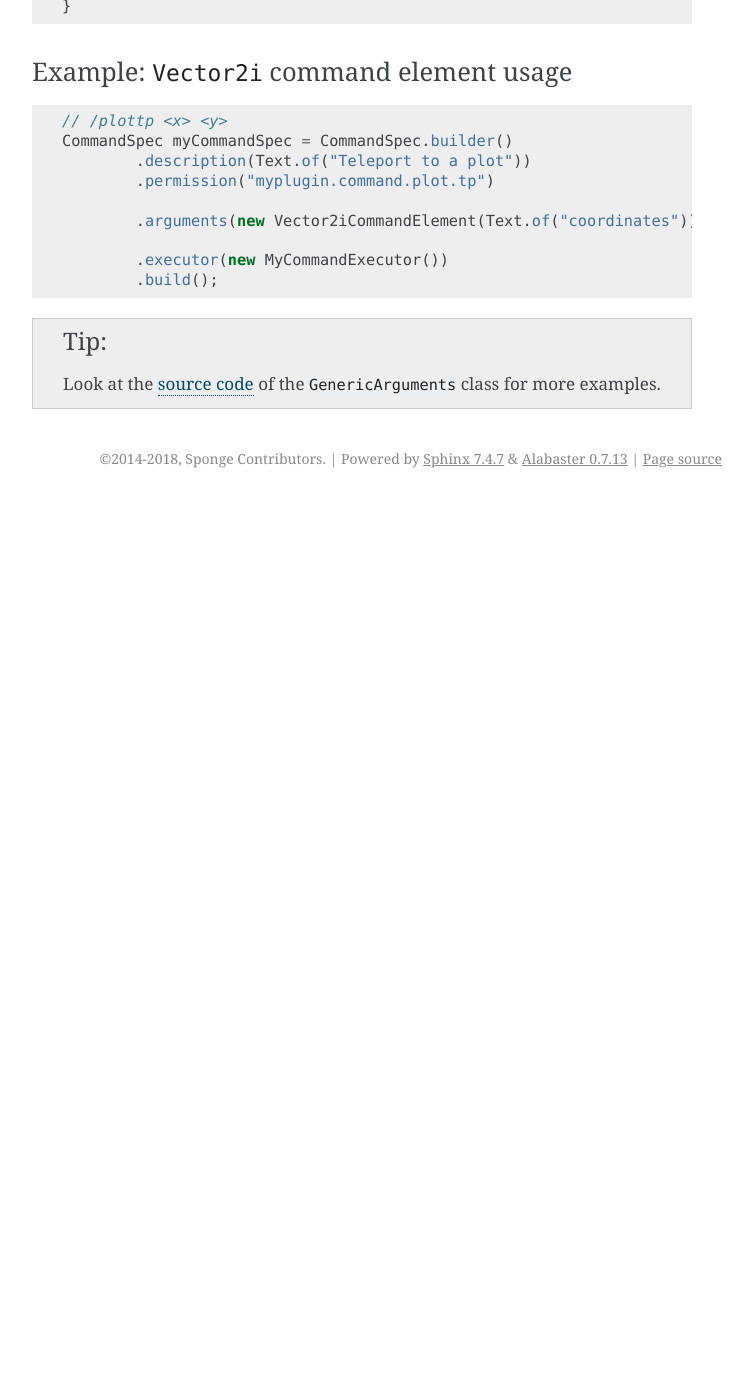
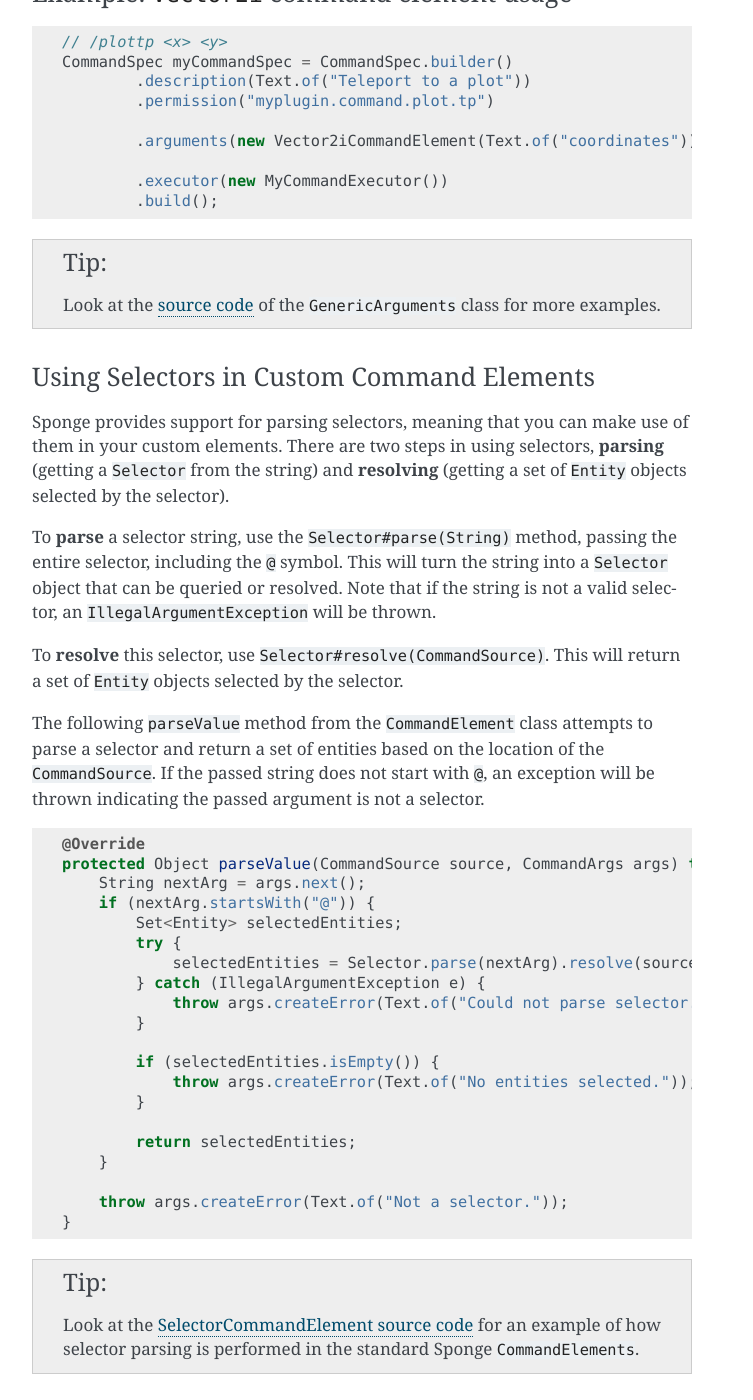
Before and after one commit to SpongePowered/SpongeDocs, a Sphinx documentation site: the page built from source/plugin/commands/arguments.rst, in a window 1280 px wide and 1400 px high, scrolled down 6188 px. Shown: the whole window, without its empty margins (388-1141 px from the left). Built offline with Sphinx 7.4.7, drawn with Linux system fonts in a browser that asks for light colours; pages that are not in the unit, such as notebooks, are missing from menus; cross-references to code outside the pages are shown as plain code; before the commit the page ends 6686 px from its top, so only the background shows below that; some of the changed text lies outside the part shown.

Commit message:
Add information about using selectors in command elements. (#744)
* Add information about using selectors in command elements.

* Minor changes

* Fix minor typos

```diff
--- a/source/plugin/commands/arguments.rst
+++ b/source/plugin/commands/arguments.rst
@@ -11,6 +11,9 @@ Argument Parsing
     org.spongepowered.api.command.args.CommandElement
     org.spongepowered.api.command.args.GenericArguments
     org.spongepowered.api.command.spec.CommandSpec.Builder
+    org.spongepowered.api.entity.Entity
+    org.spongepowered.api.text.selector.Selector
+    java.lang.IllegalArgumentException
     java.lang.String
 
 The Command Builder API comes with a powerful argument parser. It converts the string input to java base types
@@ -203,23 +205,20 @@ The parser in this example reads two input arguments and converts them to a vect
        @Override
        protected Object parseValue(CommandSource source, CommandArgs args) throws ArgumentParseException {
 
-           // <x> <y>
-           errorargs=args;
-
            String xInput = args.next();
-           int x = parseInt(xInput);
+           int x = parseInt(xInput, args);
 
            String yInput = args.next();
-           int y = parseInt(yInput);
+           int y = parseInt(yInput, args);
 
            return new Vector2i(x, y);
        }
 
-       private int parseInt(String input) throws ArgumentParseException {
+       private int parseInt(String input, CommandArgs args) throws ArgumentParseException {
            try {
                return Integer.parseInt(input);
            } catch(NumberFormatException e) {
-               throw errorargs.createError(Text.of("'" + input + "' is not a valid number!"));
+               throw args.createError(Text.of("'" + input + "' is not a valid number!"));
            }
        }
 
@@ -253,3 +252,49 @@ Example: ``Vector2i`` command element usage
 
     Look at the `source code <https://github.com/SpongePowered/SpongeAPI/blob/stable-7/src/main/java/org/spongepowered/api/command/args/GenericArguments.java>`_
     of the ``GenericArguments`` class for more examples.
+
+Using Selectors in Custom Command Elements
+~~~~~~~~~~~~~~~~~~~~~~~~~~~~~~~~~~~~~~~~~~
+
+Sponge provides support for parsing selectors, meaning that you can make use of them in your custom elements. There
+are two steps in using selectors, **parsing** (getting a :javadoc:`Selector` from the string) and **resolving**
+(getting a set of :javadoc:`Entity` objects selected by the selector).
+
+To **parse** a selector string, use the :javadoc:`Selector#parse(String)` method, passing the entire selector,
+including the ``@`` symbol. This will turn the string into a ``Selector`` object that can be queried or resolved.
+Note that if the string is not a valid selector, an :javadoc:`IllegalArgumentException` will be thrown.
+
+To **resolve** this selector, use :javadoc:`Selector#resolve(CommandSource)`. This will return a set of ``Entity``
+objects selected by the selector.
+
+The following ``parseValue`` method from the ``CommandElement`` class attempts to parse a selector and return a set of
+entities based on the location of the ``CommandSource``. If the passed string does not start with ``@``, an exception
+will be thrown indicating the passed argument is not a selector.
+
+.. code-block:: java
+
+    @Override
+    protected Object parseValue(CommandSource source, CommandArgs args) throws ArgumentParseException {
+        String nextArg = args.next();
+        if (nextArg.startsWith("@")) {
+            Set<Entity> selectedEntities;
+            try {
+                selectedEntities = Selector.parse(nextArg).resolve(source);
+            } catch (IllegalArgumentException e) {
+                throw args.createError(Text.of("Could not parse selector."));
+            }
+
+            if (selectedEntities.isEmpty()) {
+                throw args.createError(Text.of("No entities selected."));
+            }
+
+            return selectedEntities;
+        }
+
+        throw args.createError(Text.of("Not a selector."));
+    }
+
+.. tip::
+
+  Look at the `SelectorCommandElement source code <https://github.com/SpongePowered/SpongeAPI/blob/stable-7/src/main/java/org/spongepowered/api/command/args/SelectorCommandElement.java#L40>`_
+  for an example of how selector parsing is performed in the standard Sponge ``CommandElements``.
```
Also changed, not shown: other parts of source/plugin/commands/arguments.rst (+0 -1 lines).
